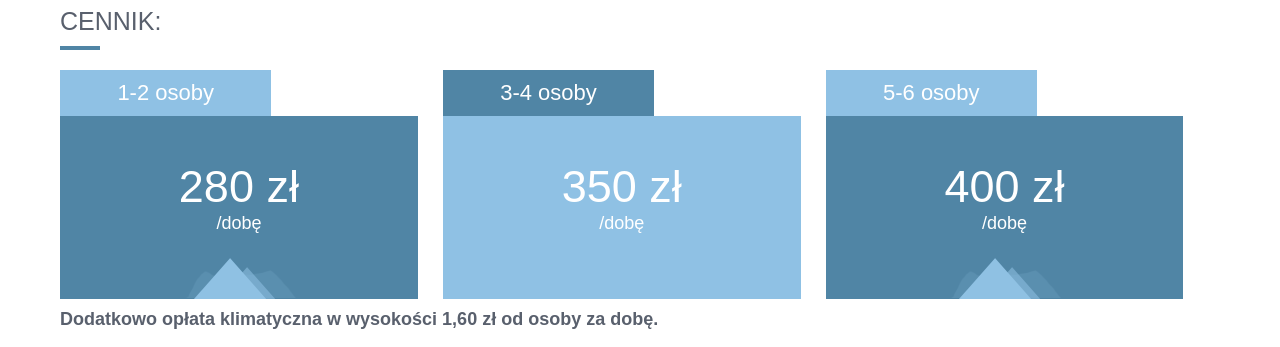
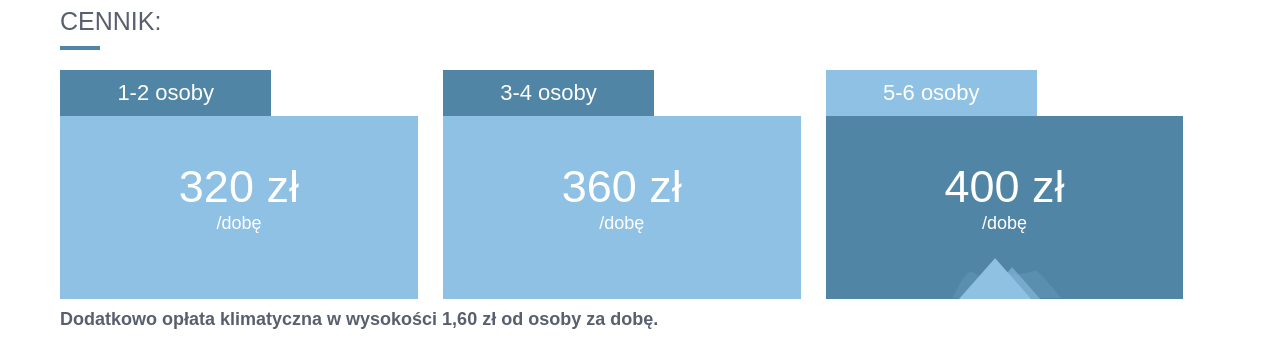
Before and after one commit to karbowskim/ostojasmerek, a plain HTML site: page public/index.html in a window 1280 px wide. Shown: the part 4686-5033 px from the top of the page. Drawn offline with Linux system fonts and the light colour scheme; a web font is replaced by a local one.

Commit message:
Prices up

```diff
--- a/public/index.html
+++ b/public/index.html
@@ -310,10 +310,11 @@
       <span class="section__title">
           Cennik:
       </span>
+
       <article class="pricing">
-        <div class="pricing__persons">1-2 osoby</div>
-        <div class="pricing__details">
-          <span class="pricing__price">280 zł</span>
+        <div class="pricing__persons pricing__persons--dark">1-2 osoby</div>
+        <div class="pricing__details pricing__details--light">
+          <span class="pricing__price">320 zł</span>
           <span class="pricing__period">/dobę</span>
         </div>
       </article>
@@ -321,7 +322,7 @@
       <article class="pricing">
         <div class="pricing__persons pricing__persons--dark">3-4 osoby</div>
         <div class="pricing__details pricing__details--light">
-          <span class="pricing__price">350 zł</span>
+          <span class="pricing__price">360 zł</span>
           <span class="pricing__period">/dobę</span>
         </div>
       </article>
```
